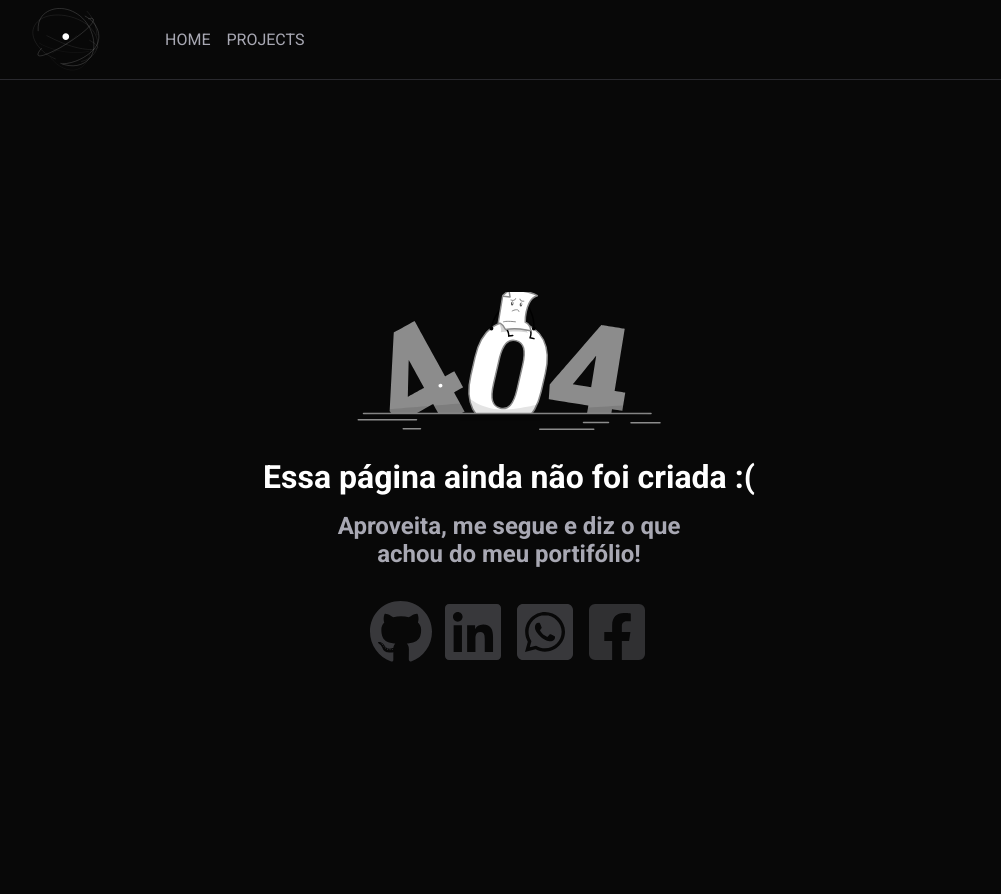
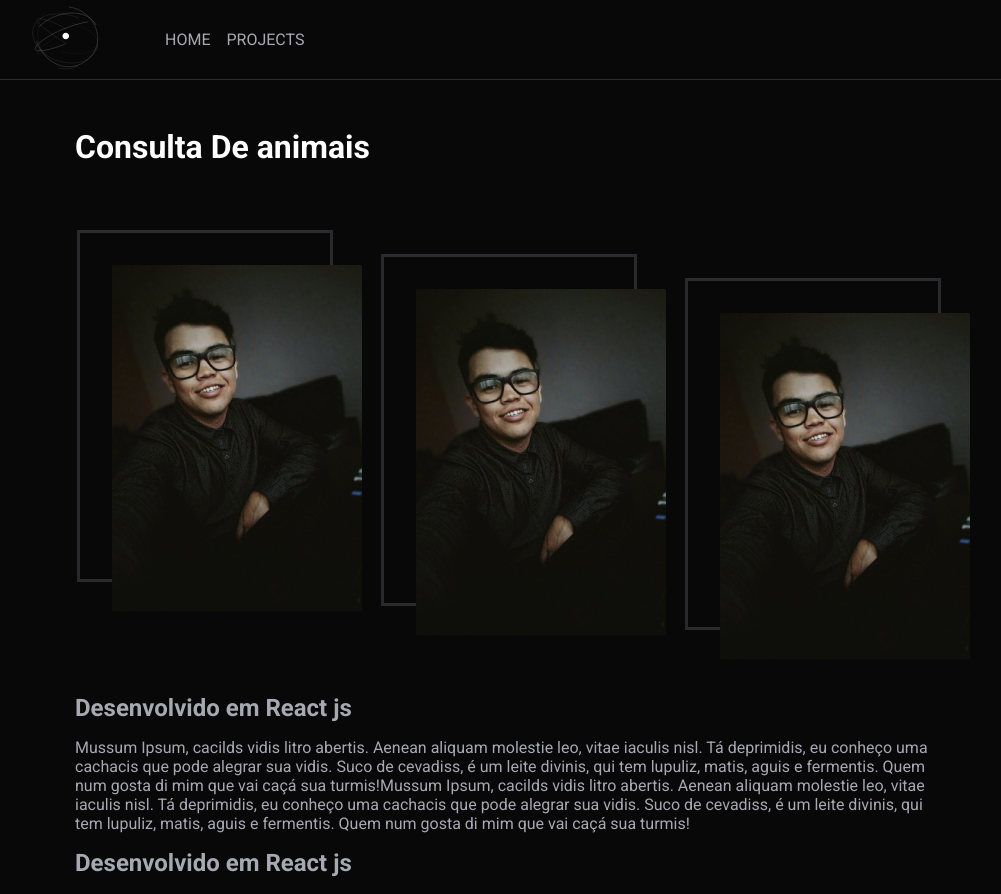
Before and after one commit to ojhones/justMe, a Next.js app: page /projects in a window 1280 px wide. Before the commit this address had no page. Shown: the top 894 px of the page, without its empty margins (131-1132 px from the left). Built offline with nearby package versions, Linux system fonts and the light colour scheme.

Commit message:
Created first Estruture to projects

```diff
--- a/src/components/Trail/index.tsx
+++ b/src/components/Trail/index.tsx
@@ -97,13 +97,13 @@ export function Trail() {
 
             <p>
               Fiquei pouco menos de 1 ano  como operador de telemarketing e como almejava
-              alcancei o cargo de liderança. Monitoria de qualidade em antdimento ao cliente!
+              alcancei o cargo de liderança. Monitoria de qualidade em atendimento ao cliente!
             </p>
 
             <p>
               Datamétrica me fez entender o tipo de profissional que sou, a partir disso entendi
-              os voôs que podia alcançar. Com essa experiência de liderança me torenei extremamente
-              focado, comunicativo e responsável, evoluindo tanto na faculdade Análise e Desenvolvimento
+              os voôs que podia alcançar. Com essa experiência de liderança me tornei extremamente
+              focado, comunicativo e responsável, evoluindo tanto na faculdade de Análise e Desenvolvimento
               de sistemas, quanto na vida pessoal.
               Foi meu primeiro emprego e sou muito grato a essa empresa.
             </p>
--- /dev/null
+++ b/src/pages/projects.tsx
@@ -0,0 +1,54 @@
+import { HiOutlineArrowNarrowRight } from 'react-icons/hi'
+
+import * as S from '../styles/pages/projects'
+
+export default function projects() {
+  return (
+    <S.Container>
+      <S.Wrapper>
+        <h1>Consulta De animais</h1>
+
+        <head>
+          <div>
+            <img src="/images/jhonatanLima.jpg" alt="" />
+          </div>
+
+          <div>
+            <img src="/images/jhonatanLima.jpg" alt="" />
+          </div>
+
+          <div>
+            <img src="/images/jhonatanLima.jpg" alt="" />
+          </div>
+        </head>
+
+        <main>
+          <h2>Desenvolvido em React js</h2>
+          <p>
+            Mussum Ipsum, cacilds vidis litro abertis. Aenean aliquam molestie leo,
+            vitae iaculis nisl. Tá deprimidis, eu conheço uma cachacis que pode alegrar
+            sua vidis. Suco de cevadiss, é um leite divinis, qui tem lupuliz, matis, aguis
+            e fermentis. Quem num gosta di mim que vai caçá sua turmis!Mussum Ipsum, cacilds
+            vidis litro abertis. Aenean aliquam molestie leo, vitae iaculis nisl.
+            Tá deprimidis, eu conheço uma cachacis que pode alegrar sua vidis. Suco de
+            cevadiss, é um leite divinis, qui tem lupuliz, matis, aguis e fermentis. Quem
+            num gosta di mim que vai caçá sua turmis!
+          </p>
+          <h2>Desenvolvido em React js</h2>
+          <p>
+            Mussum Ipsum, cacilds vidis litro abertis. Aenean aliquam molestie leo,
+            vitae iaculis nisl. Tá deprimidis, eu conheço uma cachacis que pode alegrar
+            sua vidis. Suco de cevadiss, é um leite divinis, qui tem lupuliz, matis, aguis
+            e fermentis. Quem num gosta di mim que vai caçá sua turmis!Mussum Ipsum, cacilds
+            vidis litro abertis. Aenean aliquam molestie leo, vitae iaculis nisl.
+            Tá deprimidis, eu conheço uma cachacis que pode alegrar sua vidis. Suco de
+            cevadiss, é um leite divinis, qui tem lupuliz, matis, aguis e fermentis. Quem
+            num gosta di mim que vai caçá sua turmis!
+          </p>
+
+          <a href="https://www.linkedin.com/company/datametrica/" target="blank"><HiOutlineArrowNarrowRight /></a>
+        </main>
+      </S.Wrapper>
+    </S.Container>
+  )
+}
--- /dev/null
+++ b/src/styles/pages/projects.ts
@@ -0,0 +1,104 @@
+import styled from "styled-components";
+
+export const Container = styled.div`
+  width: 100%;
+  padding-bottom: 5rem;
+  min-height: calc(100vh - 5rem);
+
+  display: flex;
+  align-items: center;
+  justify-content: center;
+`;
+
+export const Wrapper = styled.div`
+  width: 100%;
+  max-width: 900px;
+  min-height: calc(100vh - 5rem);
+
+  display: flex;
+  align-items: center;
+  flex-direction: column;
+
+  h1 {
+    width: 100%;
+    margin-top: 3rem;
+    padding-left: 1rem;
+
+    text-align: start;
+  }
+
+  head {
+    width: 100%;
+    height: auto;
+    max-width: 1100px;
+    padding: 1rem 1rem;
+
+    display: flex;
+    align-items: center;
+    justify-content: center;
+
+    div {
+      position: relative;
+
+      width: 16rem;
+      height: 22rem;
+      border: 3px solid var(--gray-800);
+
+      + div {
+        margin-top: 3rem;
+        margin-left: 3rem;
+      }
+
+      :last-child {
+        margin-top: 6rem;
+      }
+
+      img {
+        top: 2rem;
+        left: 2rem;
+        position: absolute;
+
+        width: 100%;
+        height: 100%;
+
+        object-fit: cover;
+      }
+    }
+  }
+
+  main {
+    position: relative;
+
+    width: 100%;
+    padding: 0 1rem;
+    margin-top: 2rem;
+
+    h2 {
+      margin: 1rem 0;
+      color: var(--gray-300);
+    }
+
+    p {
+      margin: 0.5rem 0;
+      color: var(--gray-300);
+    }
+
+    a {
+      right: 2rem;
+      position: absolute;
+      svg {
+        width: 4rem;
+        height: 4rem;
+
+        opacity: 0.3;
+        transition: 0.2s;
+        color: var(--gray-300);
+
+        &:hover {
+          cursor: pointer;
+          filter: brightness(1.8);
+        }
+      }
+    }
+  }
+`;
```
